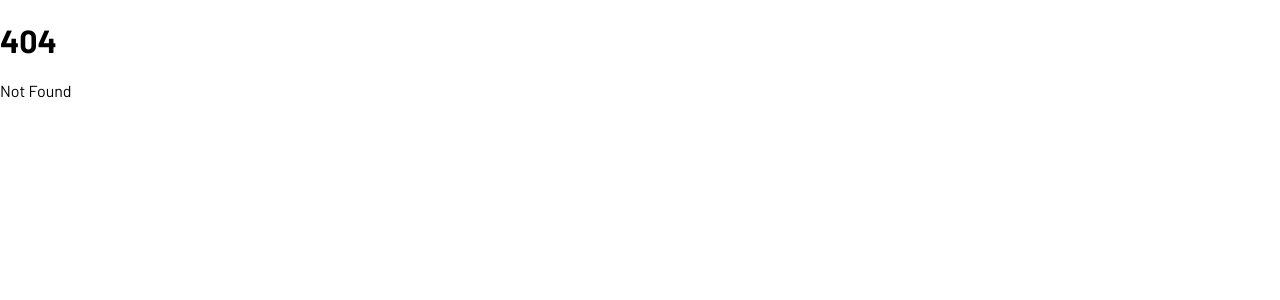
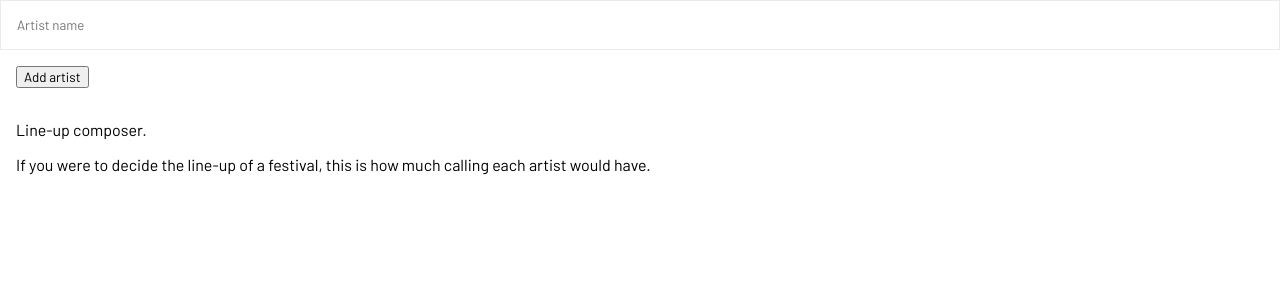
Before and after one commit to subiabre/lastfm-tools, a SvelteKit app: page /line-up in a window 1280 px wide. Before the commit this address had no page. Shown: the top 300 px of the page. Built offline with nearby package versions, Linux system fonts and the light colour scheme.

Commit message:
Add line-up tool

```diff
--- a/src/routes/+page.svelte
+++ b/src/routes/+page.svelte
@@ -14,6 +14,7 @@
 </p>
 <a href="{base}/one-hit-wonder"><h2>One-hit wonder calculator</h2></a>
 <a href="{base}/fanaticism"><h2>Fanaticism calculator</h2></a>
+<a href="{base}/line-up"><h2>Line-up composer</h2></a>
 
 <style>
     h1, h2 {
--- /dev/null
+++ b/src/routes/line-up/+page.svelte
@@ -0,0 +1,76 @@
+<script lang="ts">
+    import { lastfm, type Artist } from "$lib/lastfm";
+    import BigNumber from "$lib/ui/BigNumber.svelte";
+    import Table from "$lib/ui/Table.svelte";
+    import LineupRow from "./LineupRow.svelte";
+
+    let artistName: string;
+
+    interface LineUpData {
+        artists: Artist[];
+        totalListeners: number;
+    }
+
+    let lineup: LineUpData = {
+        artists: [],
+        totalListeners: 0,
+    };
+
+    async function handleSubmit() {
+        const artist = await lastfm.artist.getInfo(artistName);
+
+        lineup = {
+            artists: [...lineup.artists, artist],
+            totalListeners: lineup.totalListeners + artist.listeners,
+        };
+
+        console.log(lineup);
+
+        artistName = "";
+    }
+</script>
+
+<svelte:head>
+    <title>Line-up composer | Last.fm Tools</title>
+</svelte:head>
+<form on:submit|preventDefault={handleSubmit}>
+    <input type="text" placeholder="Artist name" bind:value={artistName} />
+    <button type="submit">Add artist</button>
+</form>
+
+<p>Line-up composer.</p>
+<p>
+    If you were to decide the line-up of a festival, this is how much calling
+    each artist would have.
+</p>
+
+{#if lineup.artists.length > 0}
+    <p>
+        This line-up could add up to <BigNumber
+            number={lineup.totalListeners}
+        /> total attendees.
+    </p>
+    <Table>
+        {#each lineup.artists as artist}
+            <LineupRow {artist} totalListeners={lineup.totalListeners} />
+        {/each}
+    </Table>
+{/if}
+
+<style>
+    input {
+        width: 100%;
+        padding: 1rem;
+
+        border: 1px solid #ebebeb;
+        border-radius: 0;
+    }
+
+    button {
+        margin: 1rem;
+    }
+
+    p {
+        margin: 1rem;
+    }
+</style>
--- /dev/null
+++ b/src/routes/line-up/LineupRow.svelte
@@ -0,0 +1,43 @@
+<script lang="ts">
+    import type { Artist } from "$lib/lastfm";
+    import GraphBar from "$lib/ui/GraphBar.svelte";
+    import Percentage from "$lib/ui/Percentage.svelte";
+    import TableRow from "$lib/ui/TableRow.svelte";
+    import TableRowTitle from "$lib/ui/TableRowTitle.svelte";
+
+    export let artist: Artist;
+    export let totalListeners: number;
+
+    $: barSize = Math.round((artist.listeners * 100) / totalListeners);
+</script>
+
+<TableRow>
+    <td>
+        <p><TableRowTitle title={artist.name} /></p>
+        <p>
+            <GraphBar size={barSize}>
+                <Percentage part={artist.listeners} total={totalListeners} /> of attendees
+            </GraphBar>
+        </p>
+    </td>
+</TableRow>
+
+<style>
+    td {
+        padding: 1rem 1rem 1rem 0;
+
+        vertical-align: top;
+    }
+
+    td:first-child {
+        padding: 1rem 0 1rem 1rem;
+    }
+
+    p {
+        margin: 0 0 0.5rem 0;
+    }
+
+    p:last-child {
+        margin: 0;
+    }
+</style>
```
